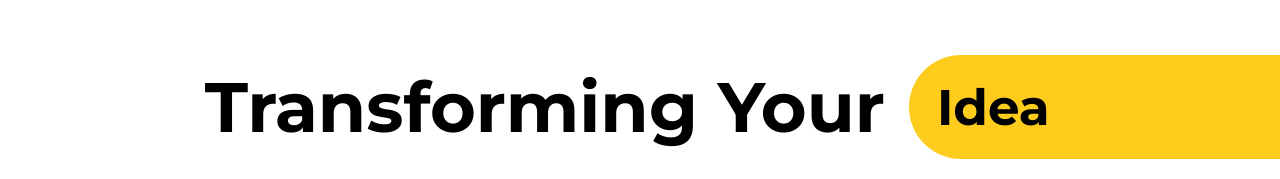
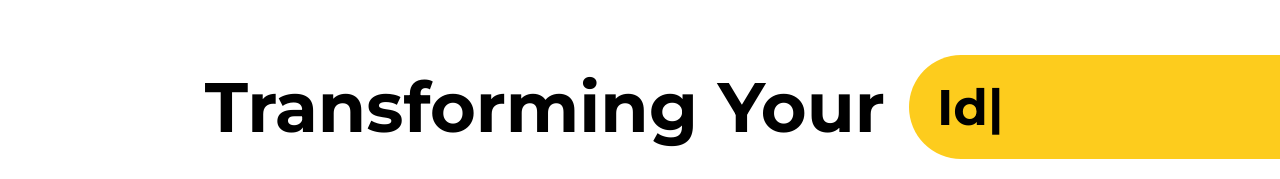
Before and after one commit to mudassir7732/Jataq-Technologies, a React (Create React App) app: page / in a window 1280 px wide. Shown: the part 166-345 px from the top of the page. Built offline with nearby package versions, Linux system fonts and the light colour scheme.

Commit message:
Dynamic text implementation

```diff
--- a/package.json
+++ b/package.json
@@ -8,12 +8,15 @@
     "@testing-library/user-event": "^13.5.0",
     "@types/react": "^18.3.3",
     "@types/react-dom": "^18.3.0",
+    "@types/react-typical": "^0.1.2",
     "autoprefixer": "^10.4.19",
     "postcss": "^8.4.38",
     "react": "^18.3.1",
     "react-dom": "^18.3.1",
     "react-multi-carousel": "^2.8.5",
     "react-scripts": "^5.0.1",
+    "react-typical": "^0.1.3",
+    "semver": "^7.6.2",
     "tailwindcss": "^3.4.4",
     "typescript": "^5.4.5",
     "web-vitals": "^2.1.4"
--- /dev/null
+++ b/src/babel.config.js
@@ -0,0 +1,5 @@
+module.exports = {
+    presets: [
+      'react-app'
+    ],
+  };
--- a/src/sections/top-section/index.tsx
+++ b/src/sections/top-section/index.tsx
@@ -1,5 +1,6 @@
 import { FC } from "react";
 import styles from "./styles";
+import Typical from 'react-typical';
 
 
 const TopSection: FC = () => {
@@ -14,9 +15,21 @@ const TopSection: FC = () => {
                         Into Reality
                     </p>
                 </div>
+
                 <div className={styles.yellow_wrapper}>
                     <p className={styles.idea}>
-                        Idea
+                        {/* Idea */}
+                        <Typical
+                            steps={[
+                                "Idea",
+                                1500,
+                                "Vision",
+                                1500,
+                                "Product",
+                                1500,
+                            ]}
+                            loop={Infinity}
+                        />
                     </p>
                 </div>
             </div>
```
Also changed, not shown: 2 other files (tests, documents, lock files or other folders).
